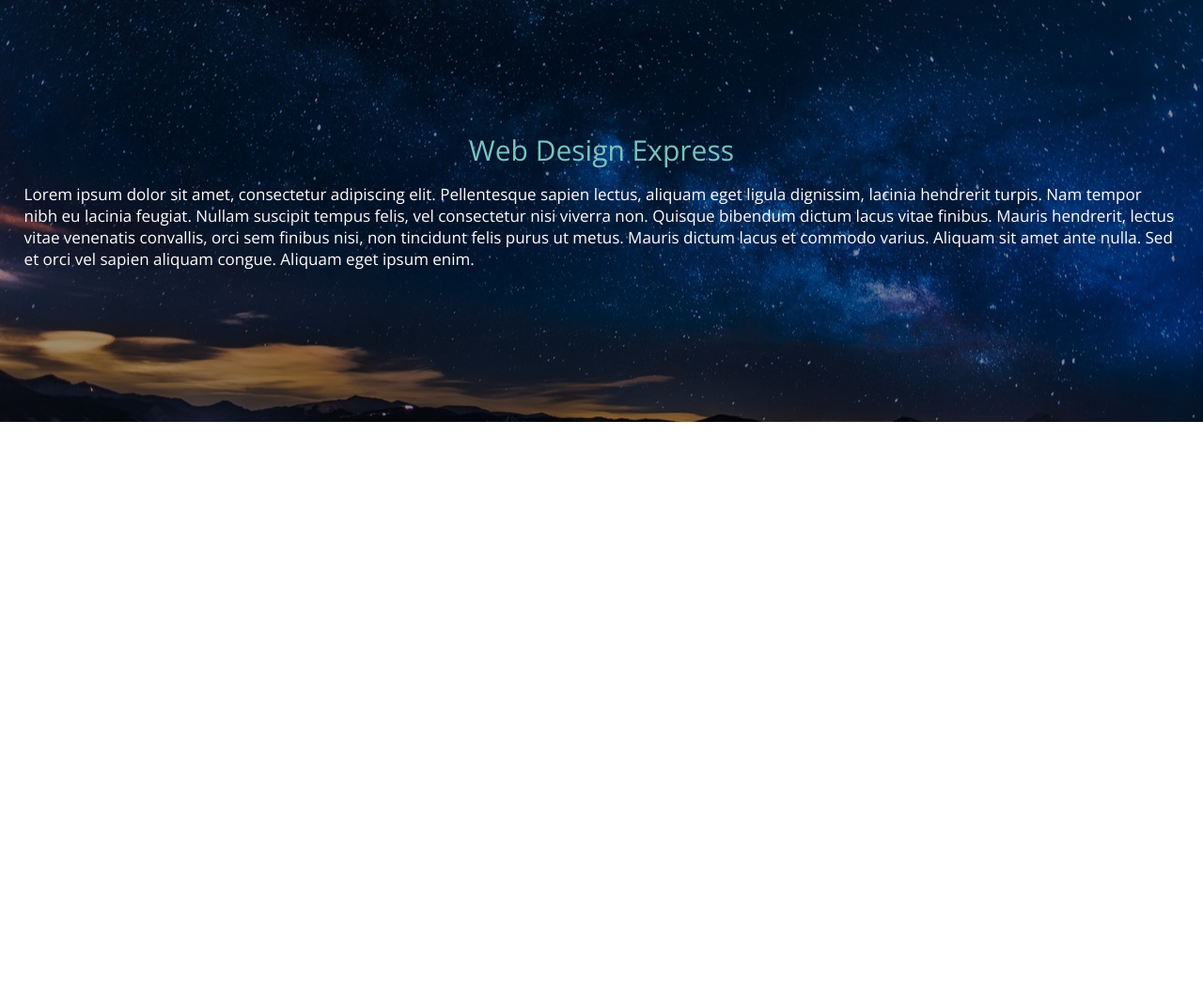
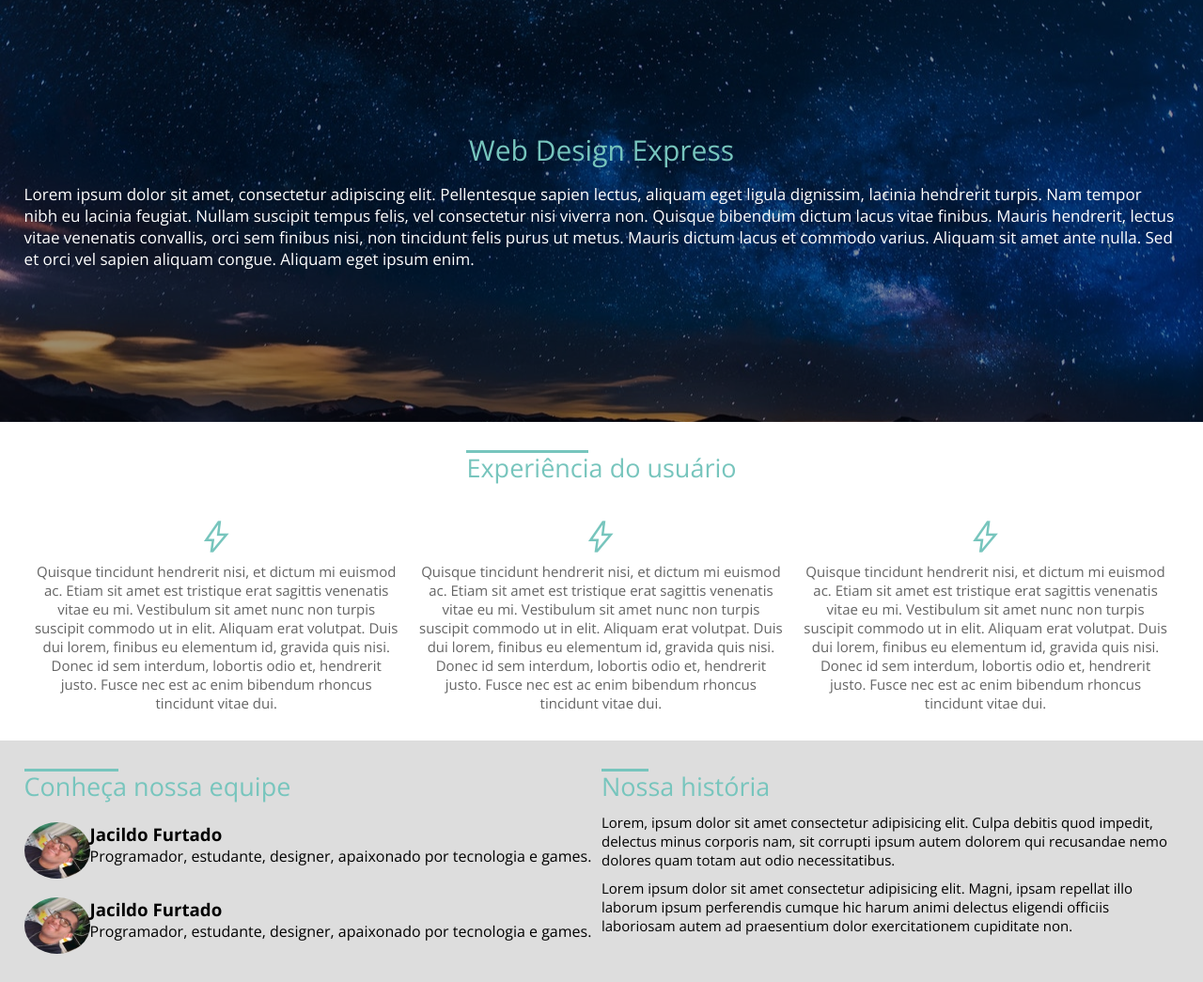
Before and after one commit to jacildofurtado/Danki-code, a PHP site: page / in a window 1280 px wide. Shown: the part 51-1096 px from the top of the page at 94% size. Before the commit the page ends 500 px from the top, so only its background shows below. Run offline with PHP 8.4, Linux system fonts and the light colour scheme.

Commit message:
Atualizado

```diff
--- a/Design-web-express/projeto-final-web-design-express/css/style.css
+++ b/Design-web-express/projeto-final-web-design-express/css/style.css
@@ -95,3 +95,110 @@ section.main-bg p{
     font-size: 17px;
     margin-top: 15px ;
 }
+
+section.diferenciais{
+    padding: 30px 0;
+    text-align: center;
+}
+
+.line-text{
+    position: relative;
+    display: inline-block;
+}
+
+.line-text > div{
+    position: absolute;
+    left: 0;
+    top: 0;
+    width: 130px;
+    height: 3px;
+    background: #77c5bd;
+}
+
+.line-text h2{
+    color: #77c5bd;
+    font-weight: normal;
+    font-size: 27px;
+}
+
+.icones-diferenciais{
+    margin-top: 35px;
+}
+
+.box-icone-single{
+    float: left;
+    width: 33.3%;
+    padding: 0 10px;
+}
+
+.box-icone-single h2{
+    color: #77c5bd;
+    font-weight: lighter
+}
+
+.material-symbols-outlined {
+    font-size: 40px;
+    font-variation-settings:
+    'FILL' 0,
+    'wght' 400,
+    'GRAD' 0,
+    'opsz' 48
+}
+
+.box-icone-single p{
+    color: #646464;
+    font-weight: lighter;
+    font-size: 15px;
+}
+
+section.sobre-equipe{
+    padding: 30px 0;
+    background: rgb(221, 221, 221);
+}
+
+section.sobre-equipe > .container{
+    display: flex;
+}
+
+.equipe-container{
+    width: 50%;
+}
+
+.sobre-container{
+    width: 50%;
+}
+
+.sobre-container p{
+    color: black;
+    font-size: 15px;
+    margin-top: 10px;
+}
+
+.avatar-box{
+    display: flex;
+    margin-top: 20px;
+}
+
+.img-avatar{
+    display: inline-block;
+    width: 70px;
+    height: 60px;
+    border-radius: 50%;
+    background-size: 100% 100%;
+}
+
+.decription-avatar{
+    width: calc(100%-70px);
+}
+
+.decription-avatar h3 {
+    padding: 0 10px;
+}
+
+
+@media screen and (max-width: 768px) {
+    .box-icone-single{
+        width: 100%;
+        margin-bottom: 20px;
+    }
+}
--- a/Design-web-express/projeto-final-web-design-express/index.html
+++ b/Design-web-express/projeto-final-web-design-express/index.html
@@ -7,6 +7,7 @@
     <meta name="keywords" content="palavra-chave,lorem,ipsum">
     <!--Coloca aqui meta tags SEO-->
     <title>Projeto Web Design Express</title>
+    <link rel="stylesheet" href="https://fonts.googleapis.com/css2?family=Material+Symbols+Outlined:opsz,wght,FILL,GRAD@20..48,100..700,0..1,-50..200" />
     <link rel="stylesheet" href="css/style.css">
     <link rel="stylesheet" href="css/all.min.css">
     <link rel="preconnect" href="https://fonts.googleapis.com">
@@ -40,5 +41,74 @@
             <p>Lorem ipsum dolor sit amet, consectetur adipiscing elit. Pellentesque sapien lectus, aliquam eget ligula dignissim, lacinia hendrerit turpis. Nam tempor nibh eu lacinia feugiat. Nullam suscipit tempus felis, vel consectetur nisi viverra non. Quisque bibendum dictum lacus vitae finibus. Mauris hendrerit, lectus vitae venenatis convallis, orci sem finibus nisi, non tincidunt felis purus ut metus. Mauris dictum lacus et commodo varius. Aliquam sit amet ante nulla. Sed et orci vel sapien aliquam congue. Aliquam eget ipsum enim.</p>
         </div><!--container-->
     </section><!--main-bg-->
+
+    <section class="diferenciais">
+        <div class="container">
+            <div class="line-text">
+                <div></div>
+                <h2>Experiência do usuário</h2>
+            </div>
+
+            <div class="icones-diferenciais">
+                <div class="box-icone-single">
+                    <h2><span class="material-symbols-outlined">bolt</span></h2>
+                    <p>Quisque tincidunt hendrerit nisi, et dictum mi euismod ac. Etiam sit amet est tristique erat sagittis venenatis vitae eu mi. Vestibulum sit amet nunc non turpis suscipit commodo ut in elit. Aliquam erat volutpat. Duis dui lorem, finibus eu elementum id, gravida quis nisi. Donec id sem interdum, lobortis odio et, hendrerit justo. Fusce nec est ac enim bibendum rhoncus tincidunt vitae dui.</p>
+                </div><!--box-icone-single-->
+
+                <div class="box-icone-single">
+                    <h2><span class="material-symbols-outlined">bolt</span></h2>
+                    <p>Quisque tincidunt hendrerit nisi, et dictum mi euismod ac. Etiam sit amet est tristique erat sagittis venenatis vitae eu mi. Vestibulum sit amet nunc non turpis suscipit commodo ut in elit. Aliquam erat volutpat. Duis dui lorem, finibus eu elementum id, gravida quis nisi. Donec id sem interdum, lobortis odio et, hendrerit justo. Fusce nec est ac enim bibendum rhoncus tincidunt vitae dui.</p>
+                </div><!--box-icone-single-->
+
+                <div class="box-icone-single">
+                    <h2><span class="material-symbols-outlined">bolt</span></h2>
+                    <p>Quisque tincidunt hendrerit nisi, et dictum mi euismod ac. Etiam sit amet est tristique erat sagittis venenatis vitae eu mi. Vestibulum sit amet nunc non turpis suscipit commodo ut in elit. Aliquam erat volutpat. Duis dui lorem, finibus eu elementum id, gravida quis nisi. Donec id sem interdum, lobortis odio et, hendrerit justo. Fusce nec est ac enim bibendum rhoncus tincidunt vitae dui.</p>
+                </div><!--box-icone-single-->
+
+                <div class="clear"></div>
+
+            </div><!--icones-diferenciais-->
+        </div><!--container-->
+    </section><!--diferenciais-->
+
+    <section class="sobre-equipe">
+        <div class="container">
+            <div class="equipe-container">
+                <div class="line-text">
+                    <div style="width: 100px;"></div>
+                    <h2>Conheça nossa equipe</h2>
+                </div><!--line-text-->
+
+                <div class="avatar-box">
+                    <div style="background-image: url('images/perfil.jpg');" class="img-avatar"></div>
+                    <div class="description-avatar">
+                        <h3>Jacildo Furtado</h3>
+                        <p>Programador, estudante, designer, apaixonado por tecnologia e games.</p>
+                    </div><!--description-avatar-->
+                </div><!--avatar-box-->
+
+                <div class="avatar-box">
+                    <div style="background-image: url('images/perfil.jpg');" class="img-avatar"></div>
+                    <div class="description-avatar">
+                        <h3>Jacildo Furtado</h3>
+                        <p>Programador, estudante, designer, apaixonado por tecnologia e games.</p>
+                    </div><!--description-avatar-->
+                </div><!--avatar-box-->
+
+            </div><!--equipe-container-->
+
+            <div class="sobre-container">
+                <div class="line-text">
+                    <div style="width: 50px;"></div>
+                    <h2>Nossa história</h2>
+                    <p>Lorem, ipsum dolor sit amet consectetur adipisicing elit. Culpa debitis quod impedit, delectus minus corporis nam, sit corrupti ipsum autem dolorem qui recusandae nemo dolores quam totam aut odio necessitatibus.</p>
+
+                    <p>Lorem ipsum dolor sit amet consectetur adipisicing elit. Magni, ipsam repellat illo laborum ipsum perferendis cumque hic harum animi delectus eligendi officiis laboriosam autem ad praesentium dolor exercitationem cupiditate non.</p>
+                </div><!--line-text-->
+
+            </div><!--sobre-container-->
+
+        </div><!--container-->
+    </section><!--sobre-equipe-->
 </body>
 </html>
```
Also changed, not shown: Design-web-express/projeto-final-web-design-express/images/perfil.jpg (added).
